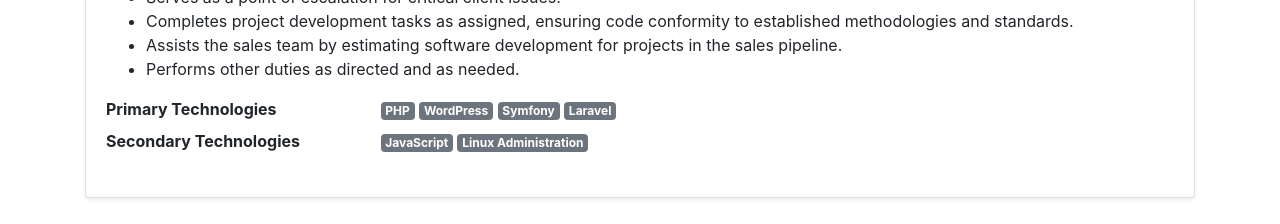
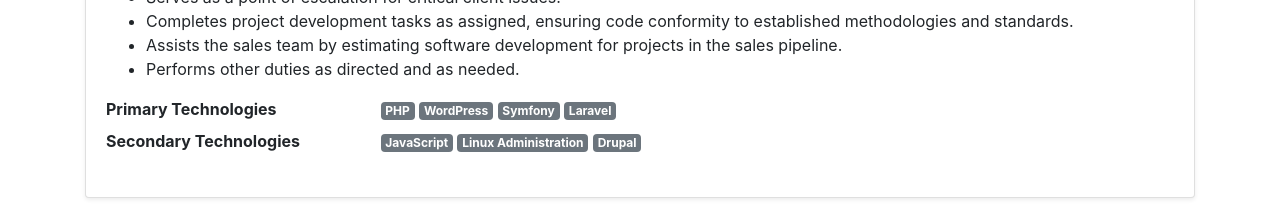
Before and after one commit to damionbroadaway/damionbroadaway.github.io, a plain HTML site: page index.html in a window 1280 px wide. Shown: the part 900-1124 px from the top of the page. Drawn offline with nearby package versions, Linux system fonts and the light colour scheme.

Commit message:
updating info

```diff
--- a/index.html
+++ b/index.html
@@ -73,6 +73,7 @@
                                         <dd class="col-sm-9">
                                             <span class="badge badge-secondary">JavaScript</span>
                                             <span class="badge badge-secondary">Linux Administration</span>
+                                            <span class="badge badge-secondary">Drupal</span>
                                         </dd>
                                 </dl>
                         </div>
```
